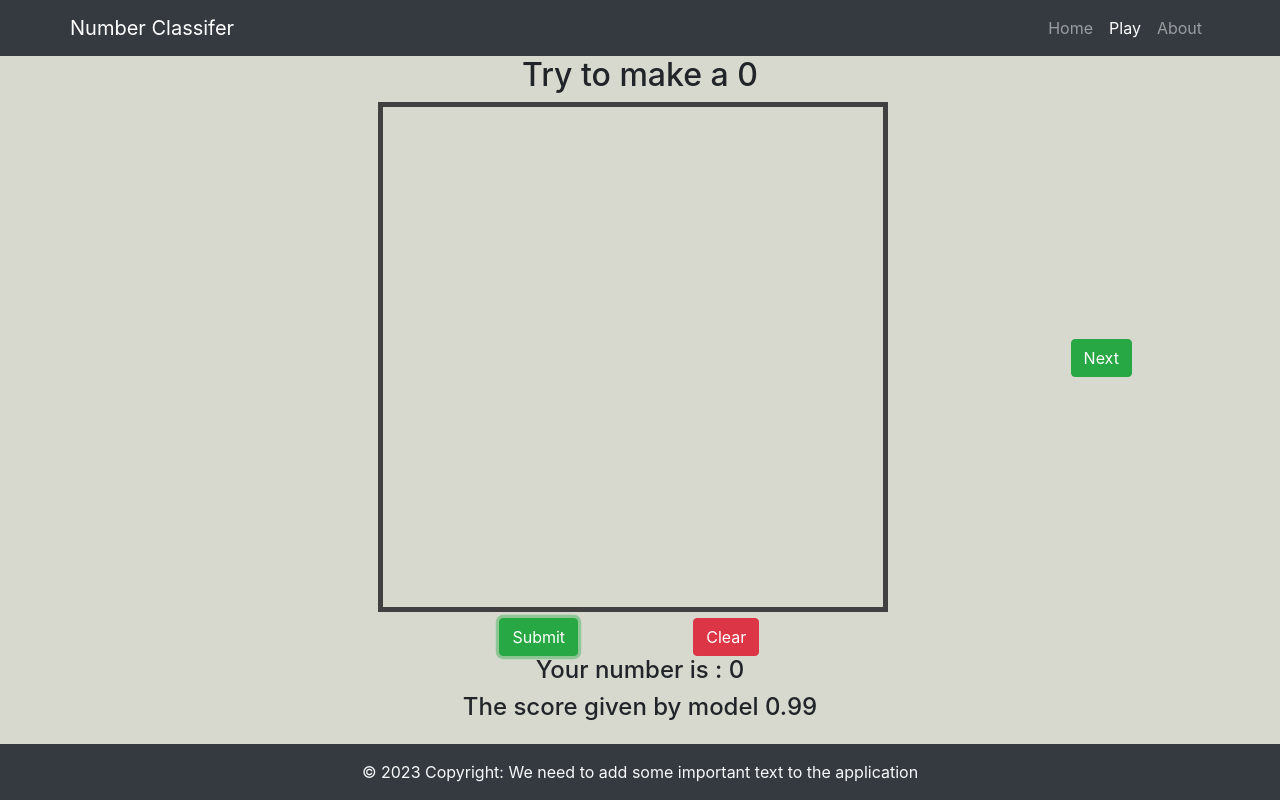
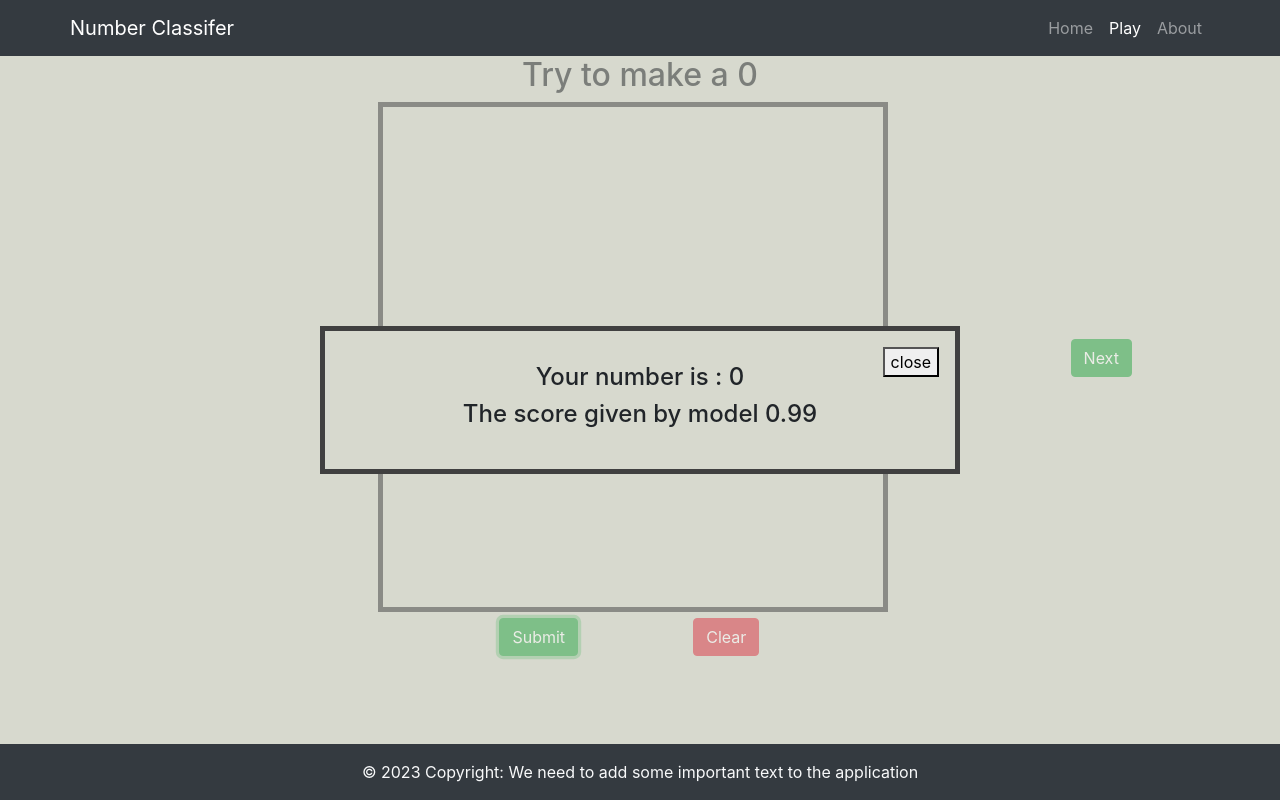
Before and after one commit to Avashist1998/digitRecognition, a React (Create React App) app in the folder ui/: page /play/0 in a window 1280 px wide. Both pictures are taken after a click on the button "Submit". Built offline with nearby package versions, Linux system fonts and the light colour scheme; no server answers.

Commit message:
feat: added pop window with result

```diff
--- /dev/null
+++ b/ui/src/components/ScorePopUp.css
@@ -0,0 +1,22 @@
+.popup {
+    position: fixed;
+    top: 0;
+    left: 0;
+    width: 100%;
+    height: 100vh;
+
+    display: flex;
+    justify-content: center;
+    align-items: center;
+}
+
+.popup-inner {
+    position: relative;
+    padding: 32px;
+    width: 100%;
+    max-width: 640px;
+    background-color: var(--base-white);
+    border-color: var(--base-black);
+    border-style: solid;
+    border-width: thick;
+}
--- /dev/null
+++ b/ui/src/components/ScorePopUp.tsx
@@ -0,0 +1,22 @@
+import React, { ReactNode} from "react"
+import "./ScorePopUp.css"
+
+interface simpleProps {
+    trigger: boolean,
+    children: ReactNode
+}
+
+
+const ScorePopUp  = (props: simpleProps) => {
+
+    return(props.trigger ? (
+            <div className="popup">
+                <div className="popup-inner">
+                    {props.children}
+                </div>
+            </div>
+    ) : null
+    )
+}
+
+export default ScorePopUp;
--- a/ui/src/components/SubPlayPage.css
+++ b/ui/src/components/SubPlayPage.css
@@ -2,7 +2,20 @@
     size: 50rem;
 }
 
+;root {
+    --Sub-play-page-visibility: 1;
+}
 /* img.signature-thumbnail{
     border: 1px solid black;
     width: 250px;
 } */
+
+.main-container{
+    opacity: var(--Sub-play-page-visibility);
+}
+
+.close-btn {
+    position: absolute;
+    top: 16px;
+    right: 16px;
+}
--- a/ui/src/components/SubPlayPage.tsx
+++ b/ui/src/components/SubPlayPage.tsx
@@ -1,17 +1,17 @@
-import { METHODS } from "http";
 import React, { useState } from "react";
 // import { useNavigate } from "react-router-dom";
 import DrawingCanvas from "./DrawingCanvas";
-
+import ScorePopUp from "./ScorePopUp";
+import './SubPlayPage.css'
 const SubPlayPage = ({number_truth = "0"}) => {
     // const history = useNavigate();
     const url = process.env.REACT_APP_SERVER_URL+"/predict"
     console.log("test url:",process.env.REACT_APP_SERVER_URL)
     // console.log("process.env",process.env)
     const [canvasURI, setCanvasURI] = useState("")
+    const [showResult, setShowResult] = useState(false);
     const [numberResult, setNumberResult] = useState(0);
     const [scoreResult, setScoreResult] = useState(0.99);
-
 
     const getResults = (imageData:Blob) => {
         if (imageData != null){
@@ -50,6 +50,8 @@ const SubPlayPage = ({number_truth = "0"}) => {
                 getResults(blob)
             }
          })
+        setShowResult(true)
+        document.documentElement.style.setProperty('--Sub-play-page-visibility', '0.5')
     }
 
     const undo = () => {
@@ -60,12 +62,20 @@ const SubPlayPage = ({number_truth = "0"}) => {
         var width = canvas.width;
         canvas.width = 1;
         canvas.width = width
-
+        setShowResult(false)
         setNumberResult(0)
         setScoreResult(0.99)
     }
+
+
+    const closePopUp = () => {
+        setShowResult(false)
+        document.documentElement.style.setProperty('--Sub-play-page-visibility', '1')
+    }
+
     return (
         <div className="container">
+            <div className="main-container">
             <div className="text-center">
                 <h2> Try to make a {number_truth}</h2>
             </div>
@@ -76,9 +86,6 @@ const SubPlayPage = ({number_truth = "0"}) => {
                 </div>
                 <div className="col-md-8 side-col">
                     <DrawingCanvas setImageURI={setCanvasURI}/>
-                    {/* <img className="signature-thumbnail" width="250px"
-                    src ={canvasURI}
-                    alt="Signature thumbnail"></img> */}
                 </div>
                 <div className="col-md-2 side-col">
                     {hasNext()}
@@ -93,12 +100,18 @@ const SubPlayPage = ({number_truth = "0"}) => {
                         <button className="btn btn-danger" onClick={undo}>Clear</button>
                     </div>
                 </div>
-
-                <h4>Your number is : {numberResult}</h4>
-                <h4>The score given by model {scoreResult}</h4>
+            </div>
+            </div>
+            <div className="text-center">
+                <ScorePopUp trigger={showResult}>
+                    <div>
+                        <button className="close-btn" onClick={closePopUp}>close</button>
+                        <h4>Your number is : {numberResult}</h4>
+                        <h4>The score given by model {scoreResult}</h4>
+                    </div>
+                </ScorePopUp>
 
             </div>
-
         </div>
 
 
```
